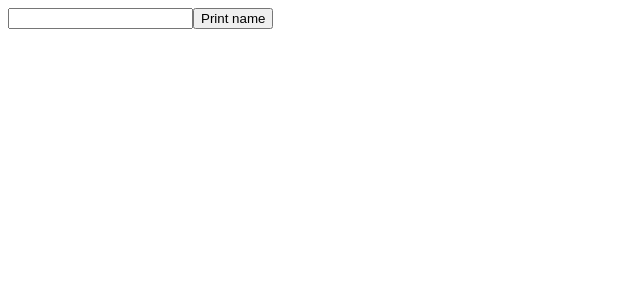
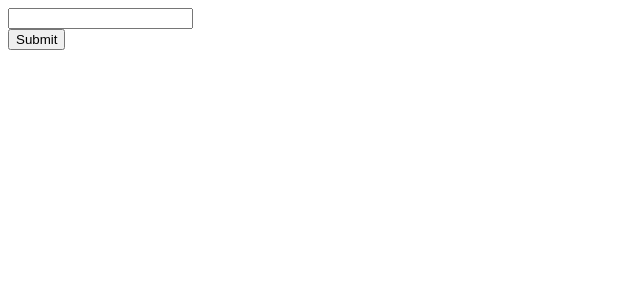
Before and after one commit to erickgust/react-hooks, a React (Vite) app: page / in a window 1280 px wide. Shown: the top 300 px of the page, without its empty margins (0-640 px from the left). Built offline with nearby package versions, Linux system fonts and the light colour scheme.

Commit message:
Add useImperativeHandle and forwardRef example

```diff
--- a/src/app.tsx
+++ b/src/app.tsx
@@ -1,21 +1,46 @@
-import { useRef } from "react"
+import { forwardRef, useImperativeHandle, useRef } from "react"
 
 function App() {
-  console.log('App render')
+  const formRef = useRef<FormHandle | null>(null)
 
-  const inputRef = useRef<HTMLInputElement | null>(null)
-
-  function handlePrintName() {
-    if (!inputRef.current) return
-    alert(inputRef.current.value)
+  function handleSubmit() {
+    console.log(formRef)
+    formRef.current?.submit
   }
 
   return (
     <div>
-      <input type="text" ref={inputRef} />
-      <button type="button" onClick={handlePrintName}>Print name</button>
+      <Form ref={formRef} />
+      <button onClick={handleSubmit} type="button">Submit</button>
     </div>
   )
 }
 
-export {App}
+type FormHandle = {
+  submit: () => void
+}
+
+const Form = forwardRef<FormHandle>((props, ref) => {
+  const inputRef = useRef<HTMLInputElement | null>(null)
+
+  function handleSubmit() {
+    console.log(inputRef)
+    alert(inputRef.current?.value)
+  }
+
+  useImperativeHandle(
+    ref,
+    () => ({
+      submit: handleSubmit
+    }),
+    []
+  )
+
+  return (
+    <form>
+      <input type="text" ref={inputRef} />
+    </form>
+  )
+})
+
+export { App }
```
